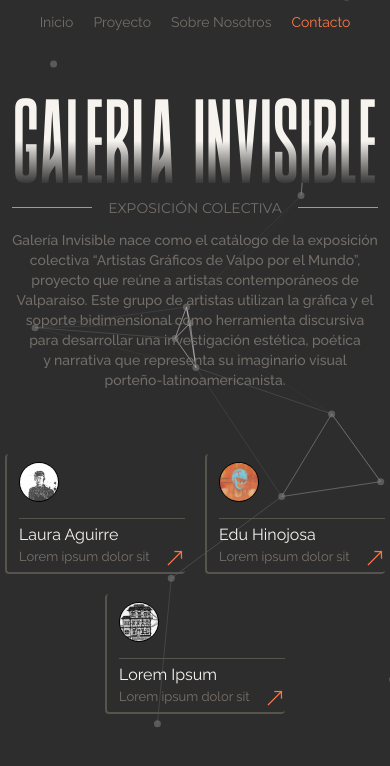
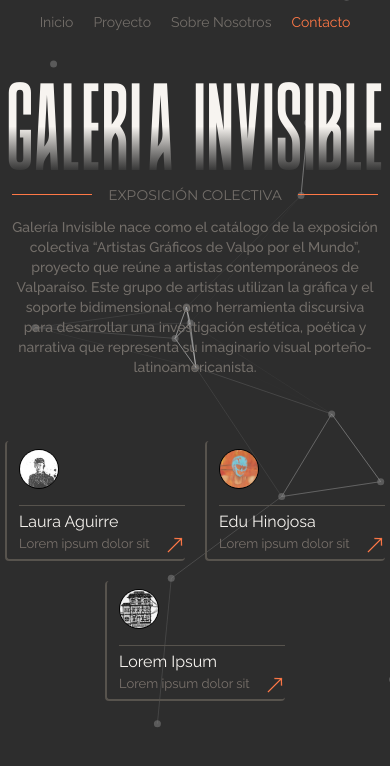
Before and after one commit to Najdorf12/art-gallery, a React (Vite) app: page / in a window 390 px wide. Shown: the top 766 px of the page. Built offline with nearby package versions, Linux system fonts and the light colour scheme.

Commit message:
add styles

```diff
--- a/src/pages/ArtistDetail.jsx
+++ b/src/pages/ArtistDetail.jsx
@@ -99,7 +99,7 @@ const ArtistDetail = ({ artistsData }) => {
 
   if (imageSelected !== null)
     return (
-      <div className="w-full h-screen bg-blackCustom">
+      <div className="w-full h-[100dvh] md:h-screen bg-blackCustom">
         <button
           onClick={() => setSelectedImage(null)}
           className="w-12 h-12 absolute top-3 right-3 bg-orangeCustom z-50 text-xl text-whiteCustom"
@@ -123,8 +123,8 @@ const ArtistDetail = ({ artistsData }) => {
       <section className="bg-whiteCustom min-h-screen w-full font-text2">
         <Navbar />
 
-        <section className="w-full h-[100dvh] md:h-screen flex flex-col md:flex-row">
-          <div className="w-full h-[60dvh] pl-[5%] md:h-[90dvh] xl:pl-0 md:w-1/2 bg-whiteCustom flex flex-col items-center justify-center">
+        <section className="w-full h-screen flex flex-col md:flex-row">
+          <div className="w-full h-[60dvh] pt-2 pl-[5%] md:h-[90dvh] xl:pl-0 md:w-1/2 bg-whiteCustom flex flex-col items-center justify-center">
             <article>
               <h6 className="font-title text-8xl md:text-8xl lg:text-[12rem] lg:leading-[12rem] text-stone-300">
                 {artist.firstname + " "}{" "}
--- a/src/pages/Home.jsx
+++ b/src/pages/Home.jsx
@@ -65,11 +65,11 @@ const Home = () => {
       <TsParticlesBg />
       <Navbar />
 
-      <section className="w-full h-full relative flex flex-col  items-center mt-24 lg:mt-20">
+      <section className="w-full h-full relative flex flex-col  items-center mt-20 lg:mt-20">
         <article className="flex flex-col justify-center items-center relative z-50 w-full cursor-default">
           <h1
             ref={titleRef}
-            className="font-title leading-none bg-gradient-to-t bg-clip-text text-transparent from-blackCustom via-whiteCustom to-whiteCustom text-[5.6rem] px-2 text-center lg:text-[18rem] xl:text-[19.2rem] 2xl:text-[22rem]"
+            className="font-title leading-none bg-gradient-to-t bg-clip-text text-transparent from-blackCustom via-whiteCustom to-whiteCustom text-[5.8rem] text-center lg:text-[18rem] xl:text-[19.2rem] 2xl:text-[22rem]"
           >
             GALERÍA INVISIBLE
           </h1>
@@ -86,7 +86,7 @@ const Home = () => {
           </div>
           <p
             ref={descriptionRef}
-            className="text-sm text-grayCustom font-text2 font-medium text-center text-pretty px-2 mt-3 lg:text-base lg:text-balance xl:mt-3 xl:max-w-[1500px] 2xl:max-w-[1500px] xl:text-lg 2xl:text-xl"
+            className="text-sm text-grayCustom font-text2 font-medium text-center text-pretty px-3 mt-3 lg:text-base lg:text-balance xl:mt-3 xl:max-w-[1500px] 2xl:max-w-[1500px] xl:text-lg 2xl:text-xl"
           >
             Galería Invisible nace como el catálogo de la exposición colectiva
             “Artistas Gráficos de Valpo por el Mundo”, proyecto que reúne a
```
